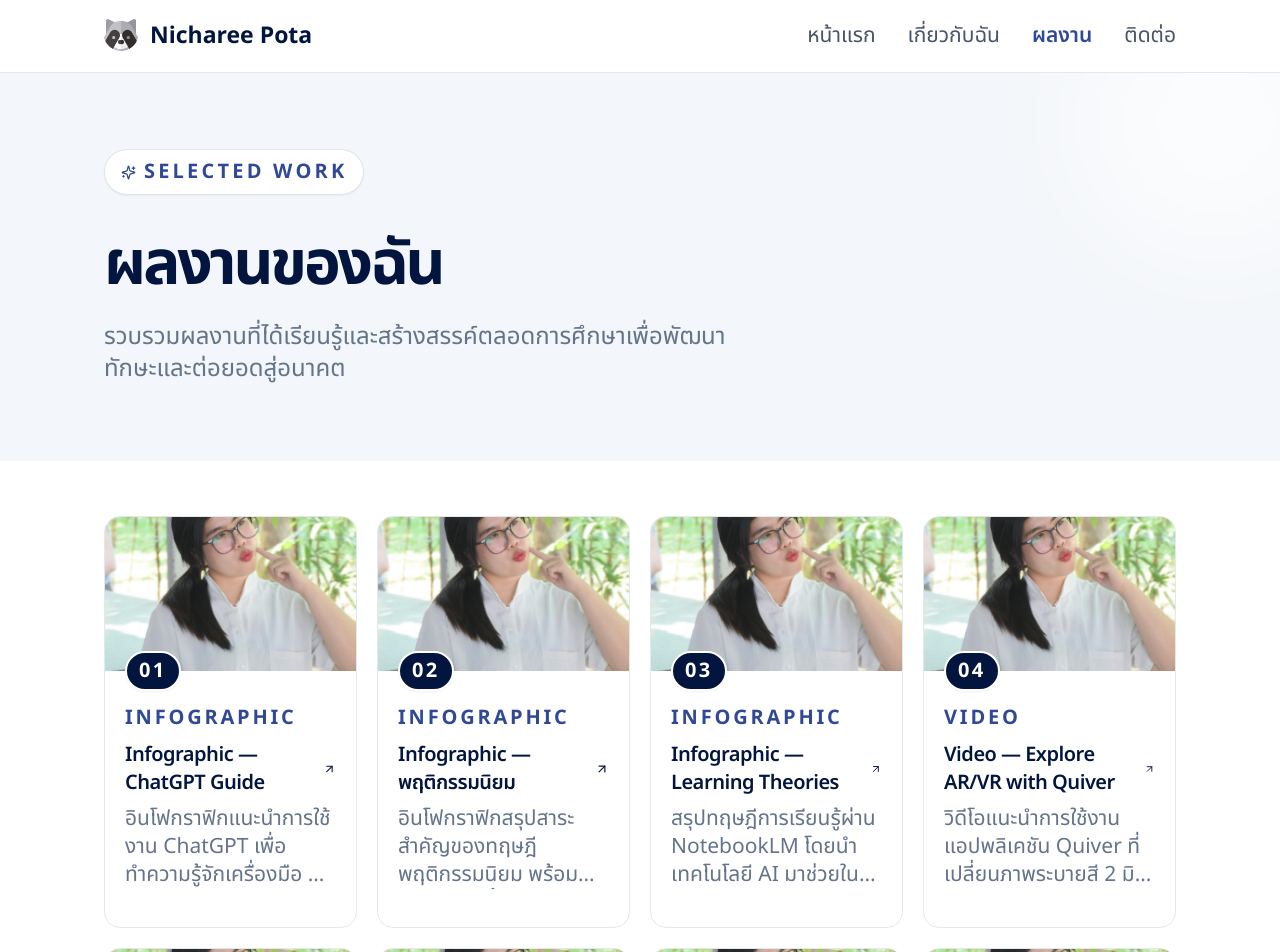
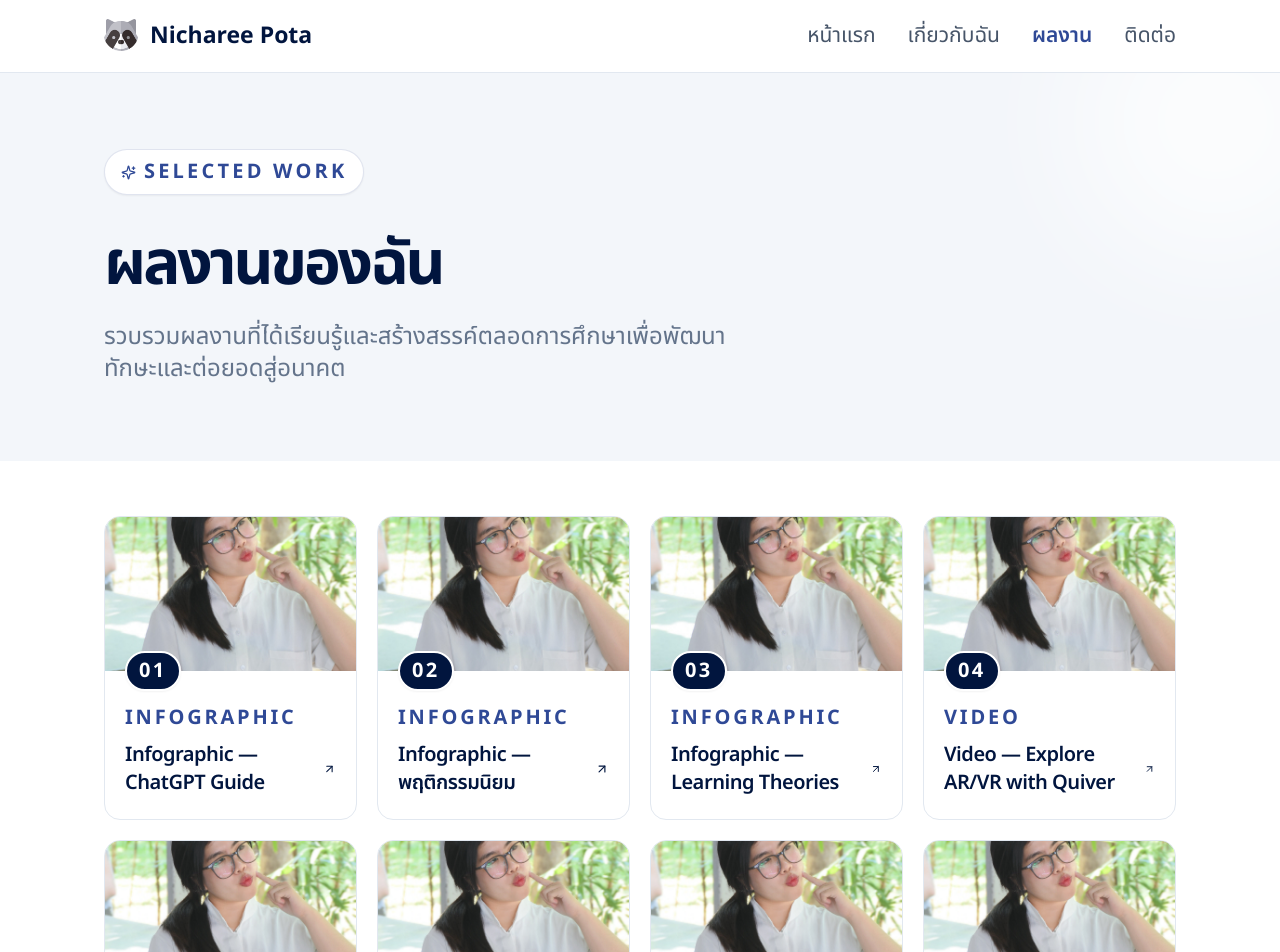
Before and after one commit to wachirapong-n/Pota-portfolio, a Next.js app: page /works in a window 1280 px wide. Shown: the top 952 px of the page. Built offline with nearby package versions, Linux system fonts and the light colour scheme.

Commit message:
refactor on Description WorkPage

```diff
--- a/app/works/page.tsx
+++ b/app/works/page.tsx
@@ -38,7 +38,7 @@ export default function WorksPage() {
               delay={index % 3 === 0 ? 0 : index % 3 === 1 ? 100 : 200}
               className="h-full"
             >
-              <ProjectCard project={project} index={index} showNumber />
+              <ProjectCard project={project} index={index} showNumber showDescription={false} />
             </ScrollReveal>
           ))}
         </div>
--- a/components/works/project-card.tsx
+++ b/components/works/project-card.tsx
@@ -5,15 +5,19 @@ import Image from "next/image";
 
 const previewColors = ["bg-slate-100", "bg-slate-200/70", "bg-slate-100"];
 
+type ProjectCardProps = {
+  project: Project;
+  index?: number;
+  showNumber?: boolean;
+  showDescription?: boolean;
+};
+
 export function ProjectCard({
   project,
   index = 0,
   showNumber = false,
-}: {
-  project: Project;
-  index?: number;
-  showNumber?: boolean;
-}) {
+  showDescription = true,
+}: ProjectCardProps) {
   return (
     <Link
       href={`/works/${project.slug}`}
@@ -49,9 +53,11 @@ export function ProjectCard({
             className="transition-transform group-hover:-translate-y-0.5 group-hover:translate-x-0.5"
           />
         </div>
-        <p className="mt-2 mb-4 text-[21px] leading-7 text-muted line-clamp-3">
-          {project.description}
-        </p>
+        {showDescription && (
+          <p className="mt-2 mb-4 text-[21px] leading-7 text-muted line-clamp-3">
+            {project.description}
+          </p>
+        )}
       </div>
     </Link>
   );
```
